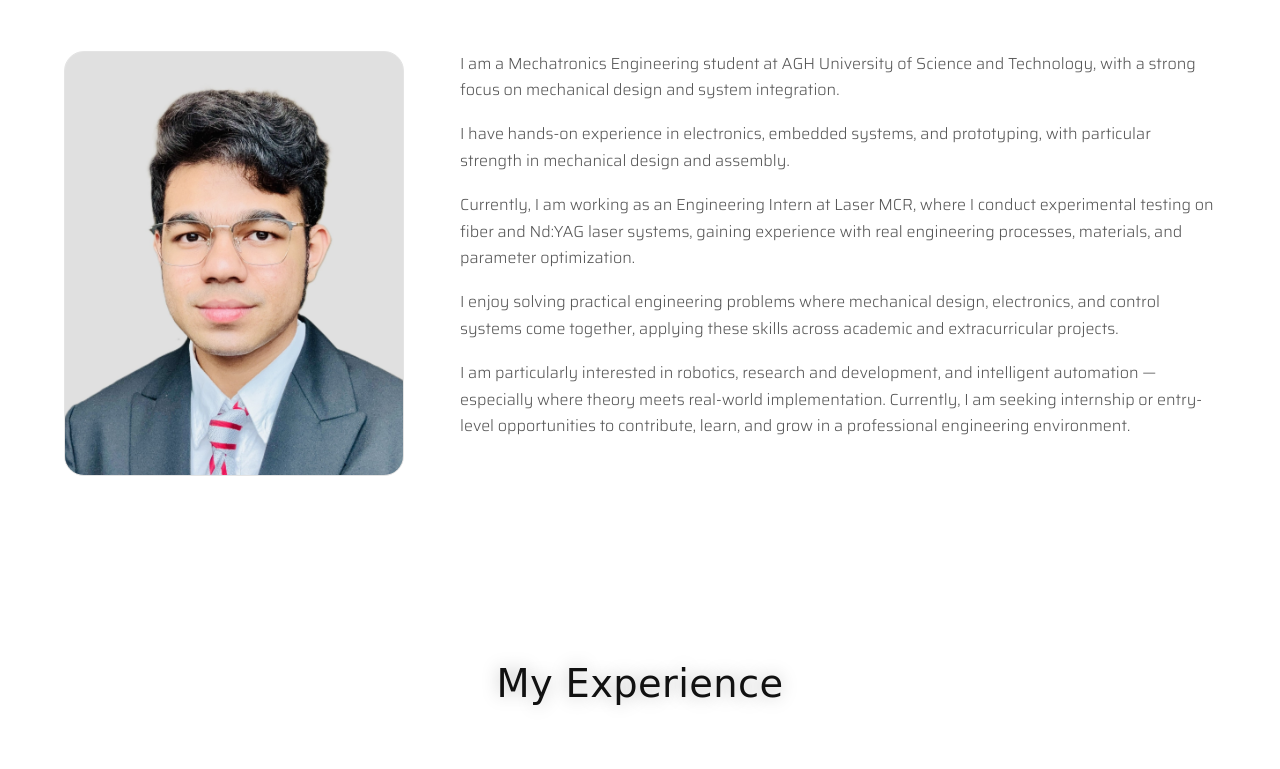
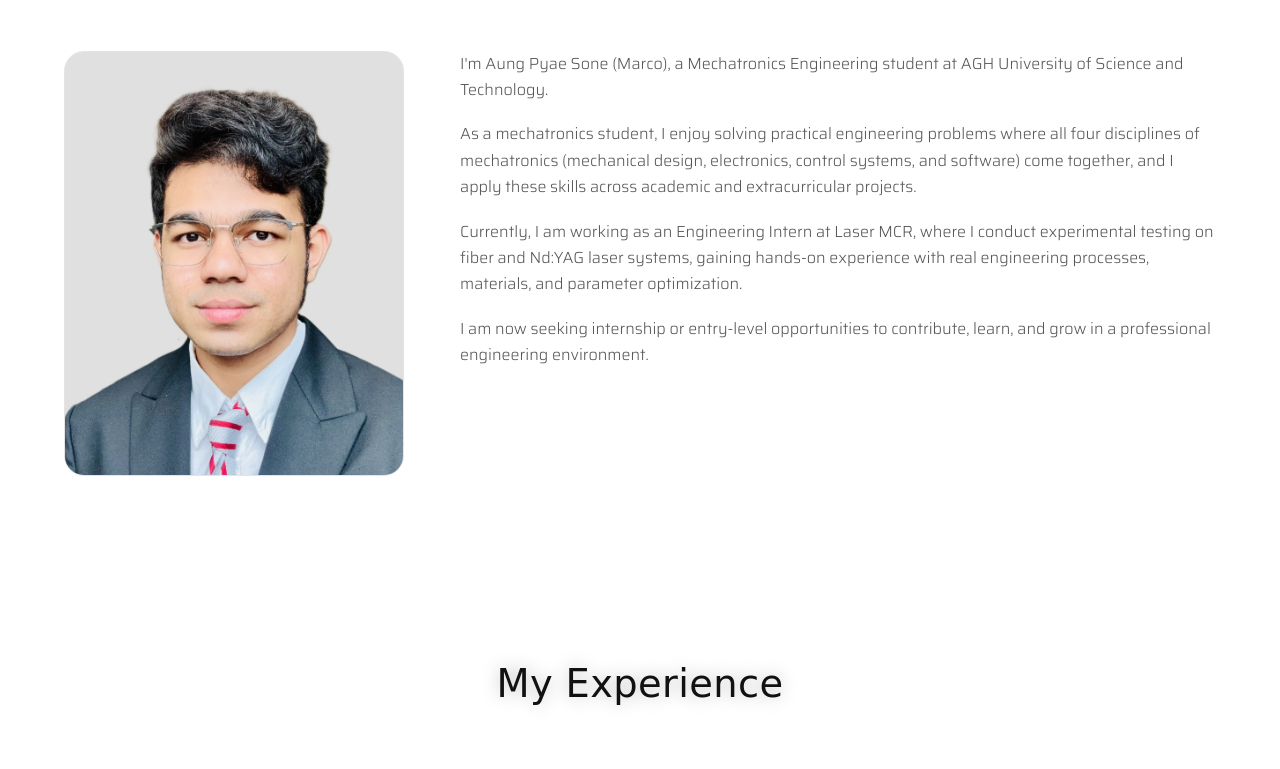
Before and after one commit to aungpraesone/APS_Portfolio, a plain HTML site: page marco-portfolio.html in a window 1280 px wide. Shown: the part 1009-1778 px from the top of the page. Drawn offline with Linux system fonts and the light colour scheme; a web font is replaced by a local one.

Commit message:
Update About Me copy

```diff
--- a/marco-portfolio.html
+++ b/marco-portfolio.html
@@ -438,11 +438,10 @@ footer{
     <div class="about-grid">
       <img class="about-photo" src="images/profile.jpg" alt="Aung Pyae Sone (Marco)">
       <div class="about-text">
-        <p>I am a Mechatronics Engineering student at AGH University of Science and Technology, with a strong focus on mechanical design and system integration.</p>
-        <p>I have hands-on experience in electronics, embedded systems, and prototyping, with particular strength in mechanical design and assembly.</p>
-        <p>Currently, I am working as an Engineering Intern at Laser MCR, where I conduct experimental testing on fiber and Nd:YAG laser systems, gaining experience with real engineering processes, materials, and parameter optimization.</p>
-        <p>I enjoy solving practical engineering problems where mechanical design, electronics, and control systems come together, applying these skills across academic and extracurricular projects.</p>
-        <p>I am particularly interested in robotics, research and development, and intelligent automation — especially where theory meets real-world implementation. Currently, I am seeking internship or entry-level opportunities to contribute, learn, and grow in a professional engineering environment.</p>
+        <p>I'm Aung Pyae Sone (Marco), a Mechatronics Engineering student at AGH University of Science and Technology.</p>
+        <p>As a mechatronics student, I enjoy solving practical engineering problems where all four disciplines of mechatronics (mechanical design, electronics, control systems, and software) come together, and I apply these skills across academic and extracurricular projects.</p>
+        <p>Currently, I am working as an Engineering Intern at Laser MCR, where I conduct experimental testing on fiber and Nd:YAG laser systems, gaining hands-on experience with real engineering processes, materials, and parameter optimization.</p>
+        <p>I am now seeking internship or entry-level opportunities to contribute, learn, and grow in a professional engineering environment.</p>
       </div>
     </div>
   </div>
```
